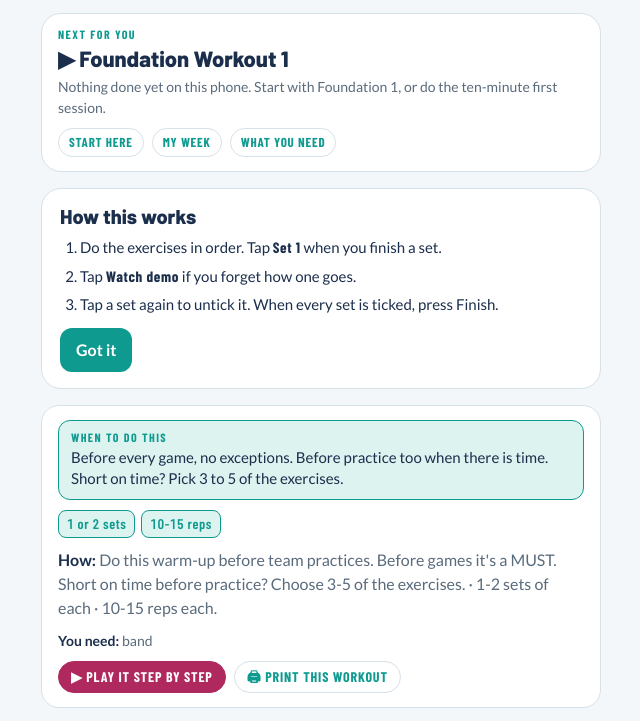
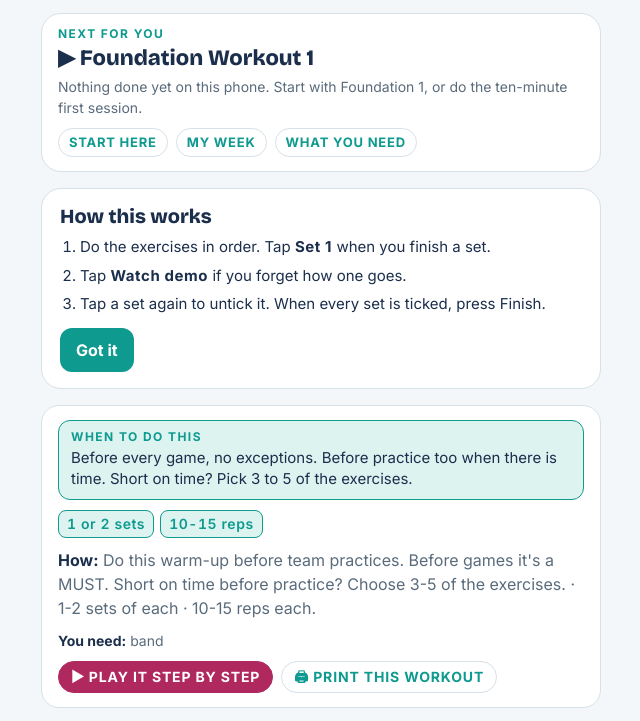
Before and after one commit to michellemariefit/YAE-Player, a plain HTML site: page index.html in a window 1280 px wide. Shown: the part 148-869 px from the top of the page, without its empty margins (319-959 px from the left). Drawn offline with nearby package versions, Linux system fonts and the light colour scheme.

Commit message:
Fonts from the sales page: Bricolage Grotesque headlines, Inter body; gold matched
Co-Authored-By: Claude Fable 5.1 <noreply@anthropic.com>
Claude-Session: https://claude.ai/code/session_019NggvoQn7cvGX9tux7Vj4m

```diff
--- a/index.html
+++ b/index.html
@@ -9,26 +9,26 @@
 <meta name="apple-mobile-web-app-title" content="YAE">
 <link rel="apple-touch-icon" href="icons/icon-180.png">
 <link rel="preconnect" href="https://fonts.googleapis.com">
-<link rel="stylesheet" href="https://fonts.googleapis.com/css2?family=Barlow:wght@500;700;800&family=Barlow+Condensed:wght@500;600;700&family=Lato:wght@400;700&display=swap">
+<link rel="stylesheet" href="https://fonts.googleapis.com/css2?family=Bricolage+Grotesque:opsz,wght@12..96,500;12..96,700;12..96,800&family=Inter:wght@400;500;600;700&display=swap">
 <style>
 /* Layout: one phone column. Sticky header with the group and workout pickers, then one card per exercise
    (or per circuit) that you work down; a rest timer appears inside the card you just ticked.
    Brand: Youth Athlete Edge. Navy ink, teal brand, coral for actions, yellow highlight. Bold condensed labels. */
 :root{
   --bg:#f3f7f9; --card:#ffffff; --ink:#1b2e4c; --muted:#5a6b7c; --line:#d6e1e8;
-  --brand:#0e9a8f; --brand-soft:#dcf3f0; --gold:#ffc83d;
+  --brand:#0e9a8f; --brand-soft:#dcf3f0; --gold:#e6aa3e;
   --accent:#b0295e; --accent-ink:#ffffff; --accent-soft:#f7e3ea; --done:#0e9a8f; --done-soft:#dcf3f0;
-  --display:"Barlow","Helvetica Neue",Arial,sans-serif;
-  --body:"Lato","Helvetica Neue",Arial,sans-serif;
-  --mono:"Barlow Condensed","Arial Narrow","Helvetica Neue",sans-serif;
+  --display:"Bricolage Grotesque","Helvetica Neue",Arial,sans-serif;
+  --body:"Inter","Helvetica Neue",Arial,sans-serif;
+  --mono:"Inter","Helvetica Neue",Arial,sans-serif;
 }
 @media (prefers-color-scheme: dark){:root:not([data-theme="light"]){
   --bg:#0f1b2e; --card:#1b2b45; --ink:#eef4f8; --muted:#a4b4c4; --line:#2c3f5c;
-  --brand:#4fcfc4; --brand-soft:#17403c; --gold:#ffd66b;
+  --brand:#4fcfc4; --brand-soft:#17403c; --gold:#f0c060;
   --accent:#e8558a; --accent-ink:#0f1b2e; --accent-soft:#3a1a2a; --done:#4fcfc4; --done-soft:#17403c; color-scheme:dark}}
 :root[data-theme="dark"]{
   --bg:#0f1b2e; --card:#1b2b45; --ink:#eef4f8; --muted:#a4b4c4; --line:#2c3f5c;
-  --brand:#4fcfc4; --brand-soft:#17403c; --gold:#ffd66b;
+  --brand:#4fcfc4; --brand-soft:#17403c; --gold:#f0c060;
   --accent:#e8558a; --accent-ink:#0f1b2e; --accent-soft:#3a1a2a; --done:#4fcfc4; --done-soft:#17403c; color-scheme:dark}
 *{box-sizing:border-box}
 body{margin:0;background:var(--bg);color:var(--ink);font:400 16px/1.5 var(--body);
--- a/sw.js
+++ b/sw.js
@@ -1,6 +1,6 @@
 // Offline cache: pages, data and photos are kept after the first visit, so the player works
 // at a field with one bar of signal. Bump VERSION when files change so phones refresh.
-const VERSION = 'yae-v3';
+const VERSION = 'yae-v4';
 const CORE = ['./', './index.html', './play.html', './week.html', './print.html', './start.html', './gear.html', './recovery.html', './data/yae.json', './manifest.json'];
 self.addEventListener('install', e => { e.waitUntil(caches.open(VERSION).then(c => c.addAll(CORE)).then(() => self.skipWaiting())); });
 self.addEventListener('activate', e => { e.waitUntil(caches.keys().then(ks => Promise.all(ks.filter(k => k !== VERSION).map(k => caches.delete(k)))).then(() => self.clients.claim())); });
```
Also changed, not shown: gear.html (+2 -2 lines), play.html (+4 -4 lines), recovery.html (+2 -2 lines), start.html (+2 -2 lines), week.html (+6 -6 lines).
